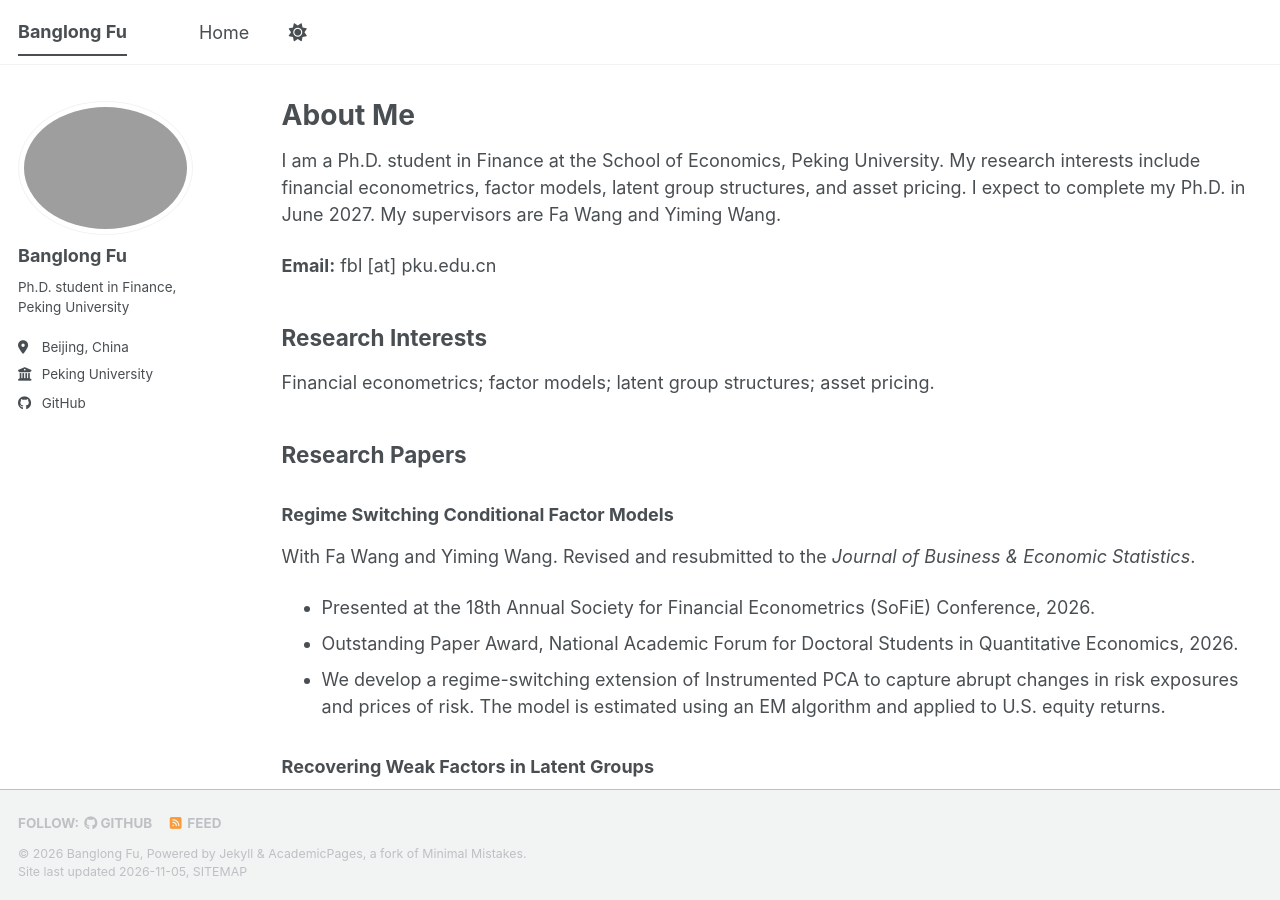
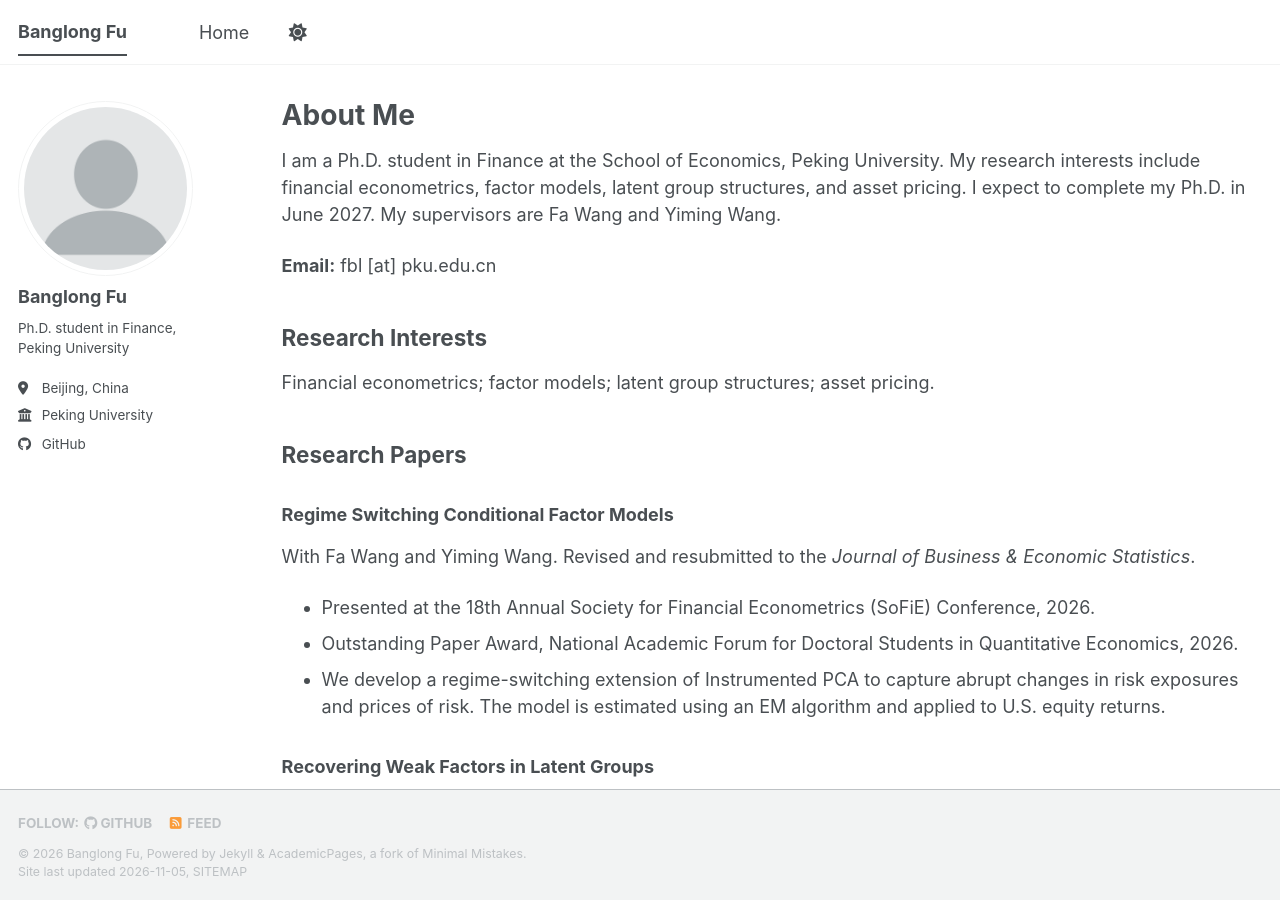
Before and after one commit to banglongfu/banglongfu.github.io, a Jekyll site: the page built from _pages/about.md, in a window 1280 px wide and 900 px high. Built offline with Jekyll 4.4.1, drawn with Linux system fonts in a browser that asks for light colours; a script bundle is joined from its source files by our own code; a style sheet for code colours, icons or effects is not loaded.

Commit message:
Modify author avatar in _config.yml

```diff
--- a/_config.yml
+++ b/_config.yml
@@ -21,7 +21,7 @@ repository: "banglongfu/banglongfu.github.io"
 #               Additional customization can be done by editing /_includes/author-profile.html
 author:
   # Biographic information
-  avatar:
+  avatar: profile.png
   name: "Banglong Fu"
   pronouns         : # example: "she/her"
   bio: "Ph.D. student in Finance, Peking University"
@@ -31,7 +31,7 @@ author:
   email:
   # Academic websites
   academia         : # URL
-  arxiv            : # URL - Update with the correct link to your profile
+  arxiv            : # URL - Update with the correct link to your
   googlescholar:
   inspire-hep      : # URL
   impactstory      : # URL
@@ -134,7 +134,7 @@ facebook:
   publisher              :
 og_image                 : og-image.png   # Social media default site image (lives in /images/)
 og_description           :  # Social media default site image description
-# For specifying social profiles
+# For specifying social s
 # - https://developers.google.com/structured-data/customize/social-profiles
 social:
   type                   : # Person or Organization (defaults to Person)
```
